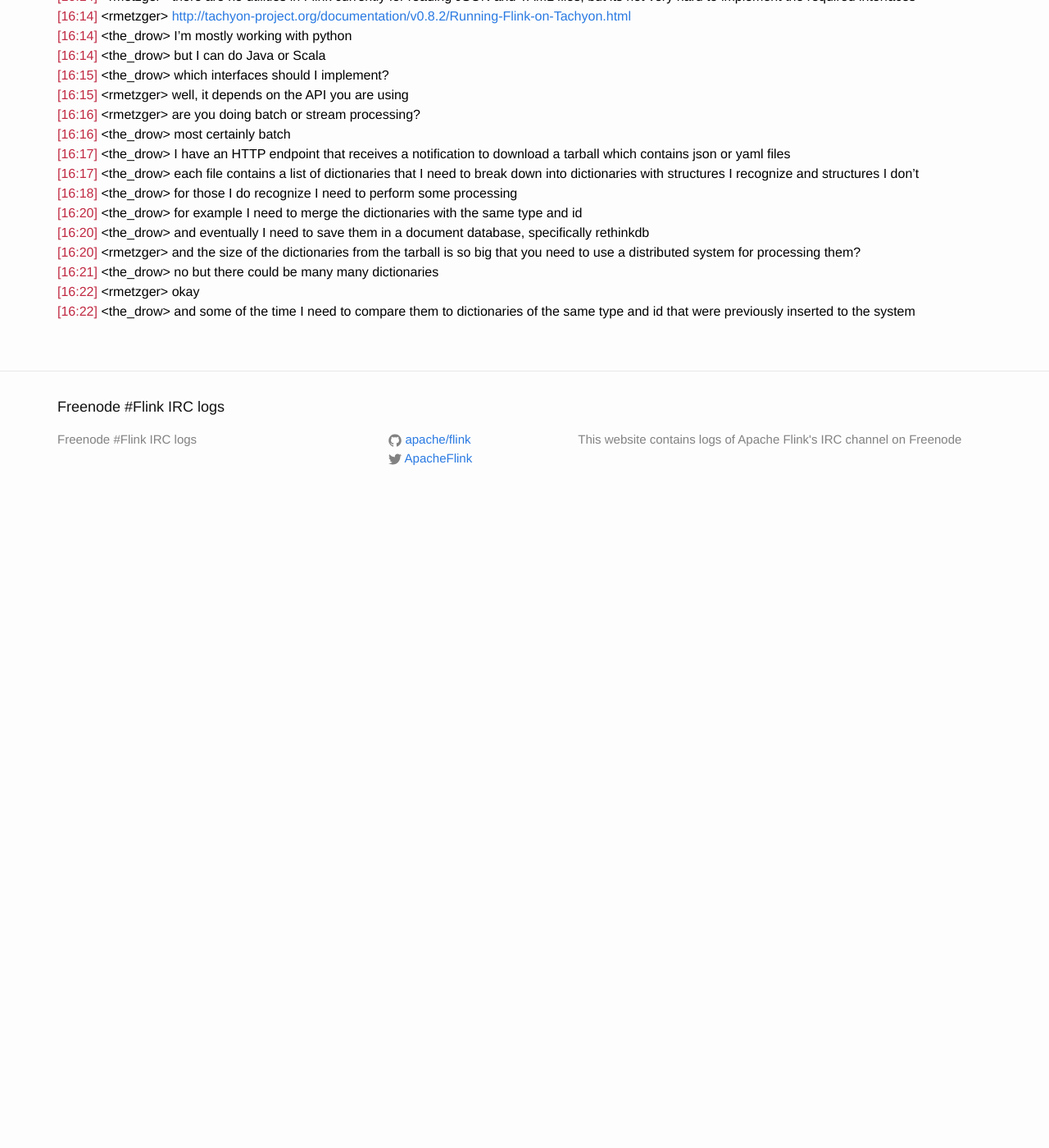
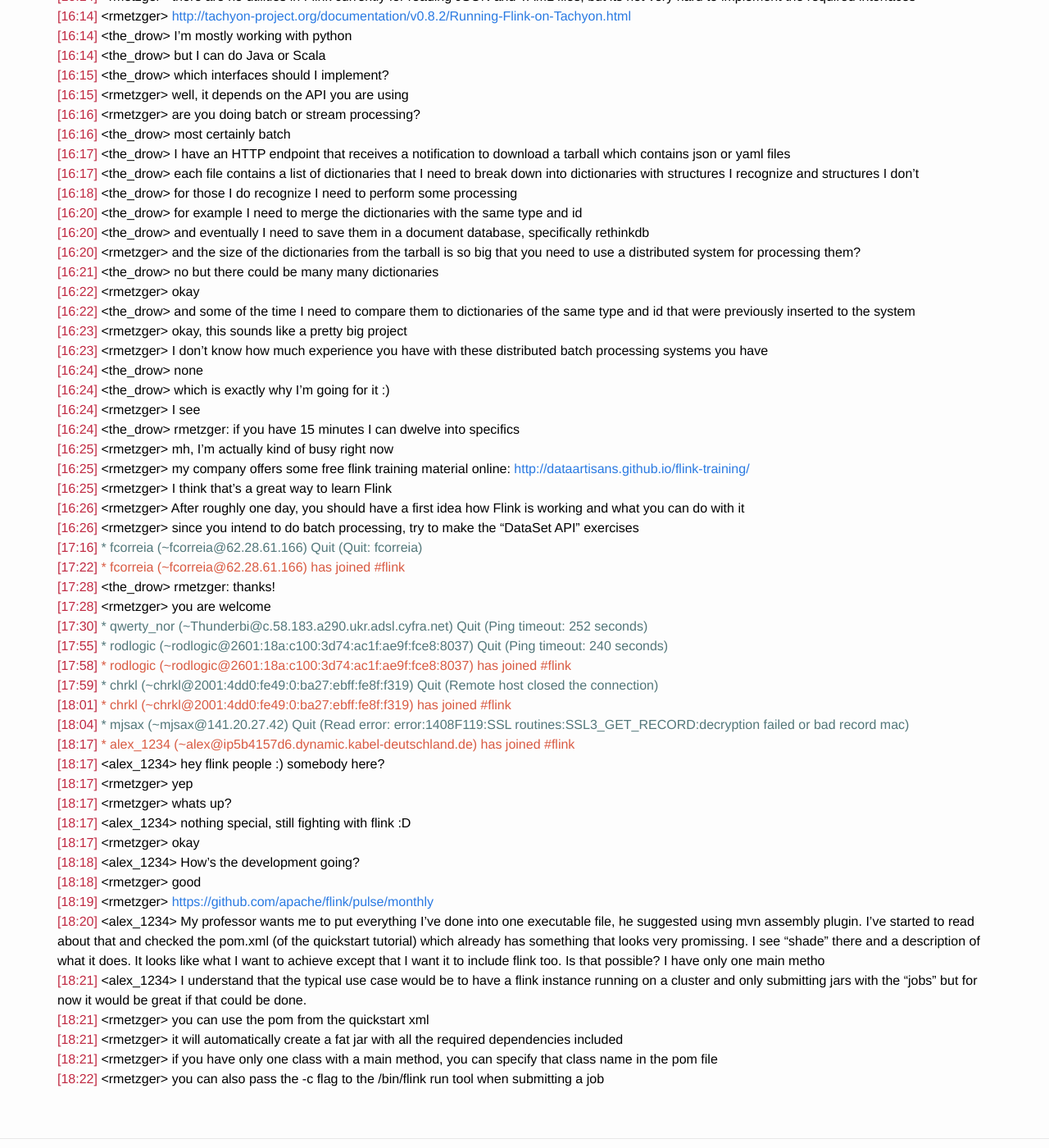
Before and after one commit to flink-irc-logs/flink-irc-logs.github.io, a Jekyll site: the page built from _posts/2015-11-19-logs.markdown, in a window 1280 px wide and 1400 px high, scrolled down 1128 px. Shown: the whole window at 82% size. Built offline with Jekyll 4.4.1, drawn with Linux system fonts in a browser that asks for light colours; before the commit the page ends 1758 px from its top, so only the background shows below that.

Commit message:
Update of the logs on Thu Nov 19 18:22:41 CET 2015

```diff
--- a/_posts/2015-11-19-logs.markdown
+++ b/_posts/2015-11-19-logs.markdown
@@ -59,3 +59,39 @@
 <span class="irc-date">[16:21]</span> <span class="irc-black">&lt;the_drow&gt; no but there could be many many dictionaries</span><br />
 <span class="irc-date">[16:22]</span> <span class="irc-black">&lt;rmetzger&gt; okay</span><br />
 <span class="irc-date">[16:22]</span> <span class="irc-black">&lt;the_drow&gt; and some of the time I need to compare them to dictionaries of the same type and id that were previously inserted to the system</span><br />
+<span class="irc-date">[16:23]</span> <span class="irc-black">&lt;rmetzger&gt; okay, this sounds like a pretty big project</span><br />
+<span class="irc-date">[16:23]</span> <span class="irc-black">&lt;rmetzger&gt; I don't know how much experience you have with these distributed batch processing systems you have</span><br />
+<span class="irc-date">[16:24]</span> <span class="irc-black">&lt;the_drow&gt; none</span><br />
+<span class="irc-date">[16:24]</span> <span class="irc-black">&lt;the_drow&gt; which is exactly why I'm going for it :)</span><br />
+<span class="irc-date">[16:24]</span> <span class="irc-black">&lt;rmetzger&gt; I see</span><br />
+<span class="irc-date">[16:24]</span> <span class="irc-black">&lt;the_drow&gt; rmetzger: if you have 15 minutes I can dwelve into specifics</span><br />
+<span class="irc-date">[16:25]</span> <span class="irc-black">&lt;rmetzger&gt; mh, I'm actually kind of busy right now</span><br />
+<span class="irc-date">[16:25]</span> <span class="irc-black">&lt;rmetzger&gt; my company offers some free flink training material online: <a href="http://dataartisans.github.io/flink-training/">http://dataartisans.github.io/flink-training/</a></span><br />
+<span class="irc-date">[16:25]</span> <span class="irc-black">&lt;rmetzger&gt; I think that's a great way to learn Flink</span><br />
+<span class="irc-date">[16:26]</span> <span class="irc-black">&lt;rmetzger&gt; After roughly one day, you should have a first idea how Flink is working and what you can do with it</span><br />
+<span class="irc-date">[16:26]</span> <span class="irc-black">&lt;rmetzger&gt; since you intend to do batch processing, try to make the "DataSet API" exercises</span><br />
+<span class="irc-date">[17:16]</span> <span class="irc-navy">* fcorreia (~fcorreia@62.28.61.166) Quit (Quit: fcorreia)</span><br />
+<span class="irc-date">[17:22]</span> <span class="irc-green">* fcorreia (~fcorreia@62.28.61.166) has joined #flink</span><br />
+<span class="irc-date">[17:28]</span> <span class="irc-black">&lt;the_drow&gt; rmetzger: thanks!</span><br />
+<span class="irc-date">[17:28]</span> <span class="irc-black">&lt;rmetzger&gt; you are welcome</span><br />
+<span class="irc-date">[17:30]</span> <span class="irc-navy">* qwerty_nor (~Thunderbi@c.58.183.a290.ukr.adsl.cyfra.net) Quit (Ping timeout: 252 seconds)</span><br />
+<span class="irc-date">[17:55]</span> <span class="irc-navy">* rodlogic (~rodlogic@2601:18a:c100:3d74:ac1f:ae9f:fce8:8037) Quit (Ping timeout: 240 seconds)</span><br />
+<span class="irc-date">[17:58]</span> <span class="irc-green">* rodlogic (~rodlogic@2601:18a:c100:3d74:ac1f:ae9f:fce8:8037) has joined #flink</span><br />
+<span class="irc-date">[17:59]</span> <span class="irc-navy">* chrkl (~chrkl@2001:4dd0:fe49:0:ba27:ebff:fe8f:f319) Quit (Remote host closed the connection)</span><br />
+<span class="irc-date">[18:01]</span> <span class="irc-green">* chrkl (~chrkl@2001:4dd0:fe49:0:ba27:ebff:fe8f:f319) has joined #flink</span><br />
+<span class="irc-date">[18:04]</span> <span class="irc-navy">* mjsax (~mjsax@141.20.27.42) Quit (Read error: error:1408F119:SSL routines:SSL3_GET_RECORD:decryption failed or bad record mac)</span><br />
+<span class="irc-date">[18:17]</span> <span class="irc-green">* alex_1234 (~alex@ip5b4157d6.dynamic.kabel-deutschland.de) has joined #flink</span><br />
+<span class="irc-date">[18:17]</span> <span class="irc-black">&lt;alex_1234&gt; hey flink people :) somebody here?</span><br />
+<span class="irc-date">[18:17]</span> <span class="irc-black">&lt;rmetzger&gt; yep</span><br />
+<span class="irc-date">[18:17]</span> <span class="irc-black">&lt;rmetzger&gt; whats up?</span><br />
+<span class="irc-date">[18:17]</span> <span class="irc-black">&lt;alex_1234&gt; nothing special, still fighting with flink :D</span><br />
+<span class="irc-date">[18:17]</span> <span class="irc-black">&lt;rmetzger&gt; okay</span><br />
+<span class="irc-date">[18:18]</span> <span class="irc-black">&lt;alex_1234&gt; How's the development going?</span><br />
+<span class="irc-date">[18:18]</span> <span class="irc-black">&lt;rmetzger&gt; good</span><br />
+<span class="irc-date">[18:19]</span> <span class="irc-black">&lt;rmetzger&gt; <a href="https://github.com/apache/flink/pulse/monthly">https://github.com/apache/flink/pulse/monthly</a></span><br />
+<span class="irc-date">[18:20]</span> <span class="irc-black">&lt;alex_1234&gt; My professor wants me to put everything I've done into one executable file, he suggested using mvn assembly plugin. I've started to read about that and checked the pom.xml (of the quickstart tutorial) which already has something that looks very promissing. I see "shade" there and a description of what it does. It looks like what I want to achieve except that I want it to include flink too. Is that possible? I have only one main metho</span><br />
+<span class="irc-date">[18:21]</span> <span class="irc-black">&lt;alex_1234&gt; I understand that the typical use case would be to have a flink instance running on a cluster and only submitting jars with the "jobs" but for now it would be great if that could be done.</span><br />
+<span class="irc-date">[18:21]</span> <span class="irc-black">&lt;rmetzger&gt; you can use the pom from the quickstart xml</span><br />
+<span class="irc-date">[18:21]</span> <span class="irc-black">&lt;rmetzger&gt; it will automatically create a fat jar with all the required dependencies included</span><br />
+<span class="irc-date">[18:21]</span> <span class="irc-black">&lt;rmetzger&gt; if you have only one class with a main method, you can specify that class name in the pom file</span><br />
+<span class="irc-date">[18:22]</span> <span class="irc-black">&lt;rmetzger&gt; you can also pass the -c flag to the /bin/flink run tool when submitting a job</span><br />
```
